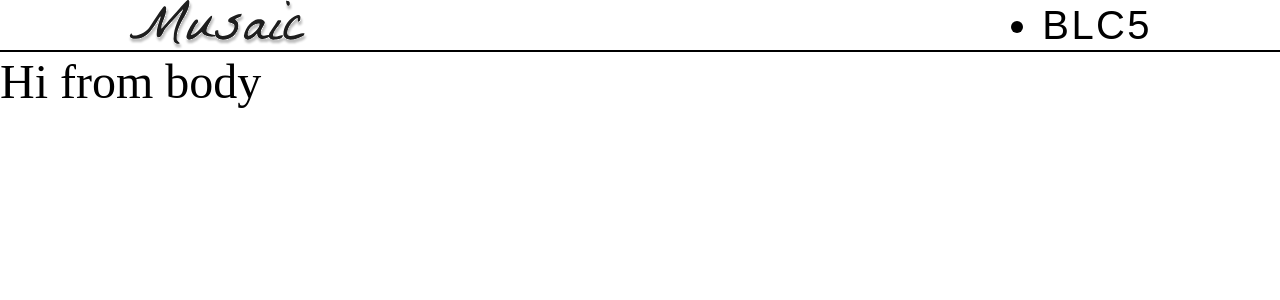
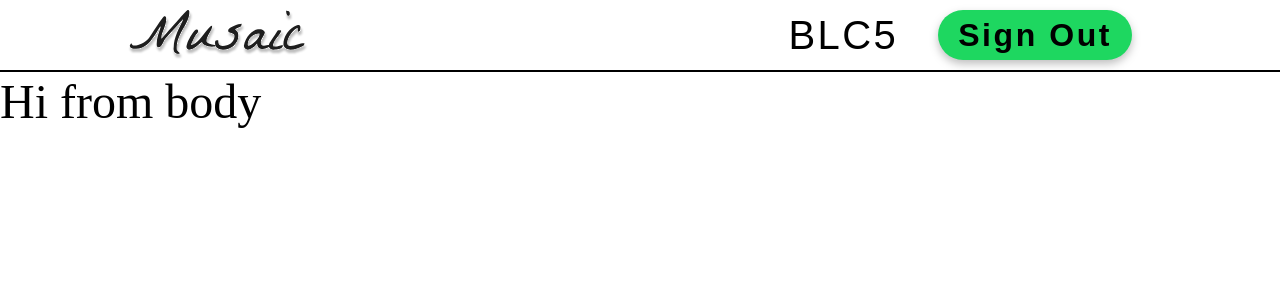
Before and after one commit to jamieRollison/musaic, a React (Vite) app: page /visualization in a window 1280 px wide. Shown: the top 300 px of the page. Built offline with nearby package versions, Linux system fonts and the light colour scheme; a web font is replaced by a local one.

Commit message:
Navbar on main vis page done

```diff
--- a/src/components/navbar/navbar.jsx
+++ b/src/components/navbar/navbar.jsx
@@ -1,12 +1,22 @@
+import { Link } from "react-router-dom"
+
 function Navbar() {
   return (
     <>
       <header>
         <div className='nav-container'>
-          <nav>
+          <nav className='navbar'>
             <img src='/musaic-logo.svg' height={50}/>
             <ul>
               <li className='font-username'>BLC5</li>
+              <li>
+                {/* TODO: Sign out! */}
+                <Link to={'#'}>
+                  <div className="green-button">
+                    <p className="font-primary">Sign Out</p>
+                  </div>
+                </Link>
+              </li>
             </ul>
           </nav>
         </div>
--- a/src/index.css
+++ b/src/index.css
@@ -85,7 +85,7 @@ body {
   z-index: 1000;
 }
 
-nav {
+.navbar {
   display: flex;
   align-items: center;
   justify-content: space-between;
@@ -95,11 +95,12 @@ nav {
 
 }
 
-.nav ul {
+.navbar ul {
   display: flex;
 }
 
-.nav ul li {
+.navbar ul li {
+  list-style: none;
   padding: 10px;
   margin: 0 10px;
 }
```
